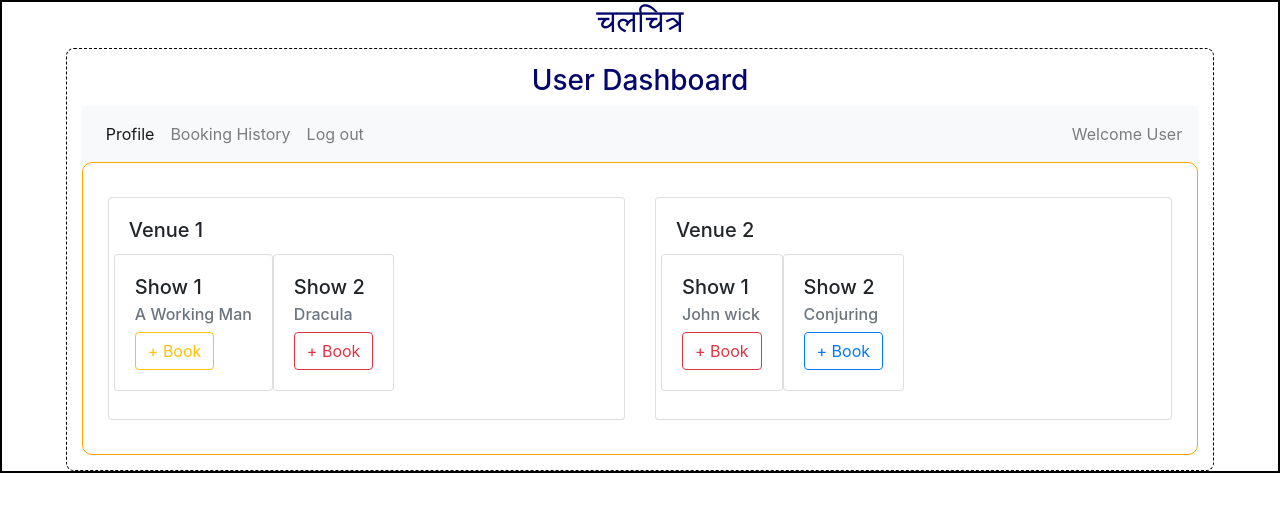
After one commit to 22f2000145/my_ticketshow_app, a Python web app: template template/user_dashboard.html in a window 1280 px wide. The commit adds this page. Shown: the top 512 px of the page. Run offline with Jinja, Linux system fonts and the light colour scheme; the template is opened without the code that fills it, so the values that code supplies are empty.

Commit message:
user_dashboard

```diff
--- a/static/styles/main.css
+++ b/static/styles/main.css
@@ -15,16 +15,12 @@
     border-radius: 8px;
 }
 
-.input_form{
-    border: 1px solid blue;
-    width: 100%;
-    height: auto;
+.outer_box{
+    border: 1px solid orange;
+    margin-top: 10px;
     margin: auto;
-    margin-top: 20px;
     padding: 10px;
     border-radius: 10px;
-    font-size: 16px;
-    text-align: justify;
 }
 
 .center{
@@ -43,3 +39,15 @@
     border-radius: 6px; /* rounded corners */
 
 }
+
+.input_form{
+    border: 1px solid blue;
+    width: 100%;
+    height: auto;
+    margin: auto;
+    margin-top: 20px;
+    padding: 10px;
+    border-radius: 10px;
+    font-size: 16px;
+    text-align: justify;
+}
--- /dev/null
+++ b/template/user_dashboard.html
@@ -0,0 +1,106 @@
+<!DOCTYPE html>
+<html>
+<head>
+    <title>Admin Dashboard</title>
+    <link rel="stylesheet" href="../static/styles/main.css">
+    <link rel="stylesheet" href="https://cdn.jsdelivr.net/npm/bootstrap@4.0.0/dist/css/bootstrap.min.css"
+          integrity="sha384-Gn5384xqQ1aoWXA+058RXPxPg6fy4IWvTNh0E263XmFcJlSAwiGgFAW/dAiS6JXm"
+          crossorigin="anonymous">
+</head>
+<body>
+    <div class="my_container">
+        <div class="center">
+            <h2>चलचित्र</h2>
+        </div>
+
+        <div class="my_panel">
+            <div class="center">
+                <h3>User Dashboard</h3>
+            </div>
+
+            <!-- Navigation Bar -->
+            <nav class="navbar navbar-expand-lg navbar-light bg-light">
+                <ul class="navbar-nav mr-auto">
+                    <li class="nav-item active">
+                        <a class="nav-link" href="#">Profile <span class="sr-only">(current)</span></a>
+                    </li>
+                    <li class="nav-item">
+                        <a class="nav-link" href="#">Booking History</a>
+                    </li>
+                    <li class="nav-item">
+                        <a class="nav-link" href="#">Log out</a>
+                    </li>
+                </ul>
+                <span class="navbar-text">
+                    Welcome User
+                </span>
+            </nav>
+
+            <!-- Venue Section -->
+            <div class="outer_box">
+            <div class="container mt-4">
+                <div class="row">
+                    <!-- Venue Card 1 -->
+                    <div class="col-md-6">
+                        <div class="card mb-4">
+                            <div class="card-body">
+                                <h5 class="card-title">Venue 1</h5>
+                                <!-- Shows -->
+                                <div class="row align-items-stretch">
+                                <div class="card mb-2">
+                                    <div class="card-body">
+                                        <h5 class="card-title">Show 1</h5>
+                                        <h6 class="card-subtitle mb-2 text-muted">A Working Man</h6>
+                                        <button type="button" class="btn btn-outline-warning">+ Book</button>
+                                    </div>
+                                </div>
+
+                                <div class="card mb-2">
+                                    <div class="card-body">
+                                        <h5 class="card-title">Show 2</h5>
+                                        <h6 class="card-subtitle mb-2 text-muted">Dracula</h6>
+                                        <button type="button" class="btn btn-outline-danger">+ Book</button>
+                                    </div>
+                                </div>
+                                </div>
+                                <!-- Shows -->
+                            </div>
+                        </div>
+                    </div>
+
+                    <!-- Venue Card 2 -->
+                    <div class="col-md-6">
+                        <div class="card mb-4">
+                            <div class="card-body">
+                                <h5 class="card-title">Venue 2</h5>
+
+                                <!--Shows -->
+                                <div class="row">
+                                <div class="card mb-2">
+                                    <div class="card-body">
+                                        <h5 class="card-title">Show 1</h5>
+                                        <h6 class="card-subtitle mb-2 text-muted">John wick</h6>
+                                        <button type="button" class="btn btn-outline-danger">+ Book</button>
+                                    </div>
+                                </div>
+
+
+                                <div class="card mb-2">
+                                    <div class="card-body">
+                                        <h5 class="card-title">Show 2</h5>
+                                        <h6 class="card-subtitle mb-2 text-muted">Conjuring</h6>
+                                        <button type="button" class="btn btn-outline-primary">+ Book</button>
+                                    </div>
+                                </div>
+                                </div>
+                                <!-- End Shows -->
+                            </div>
+                        </div>
+                    </div>
+                </div>
+            </div>
+        </div>
+        </div>
+    </div>
+</body>
+</html>
```
